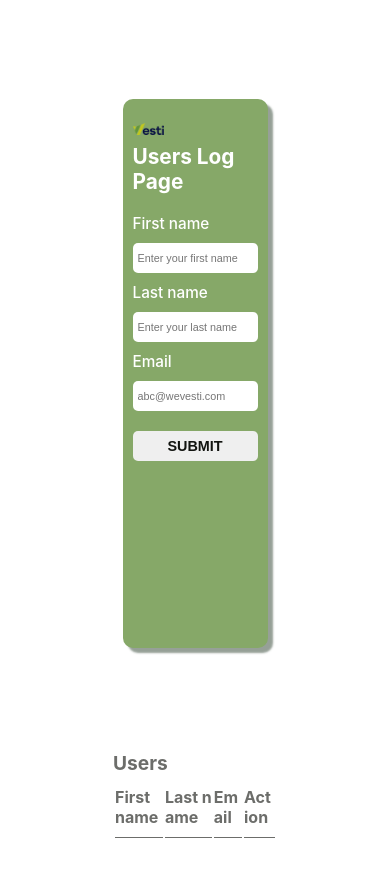
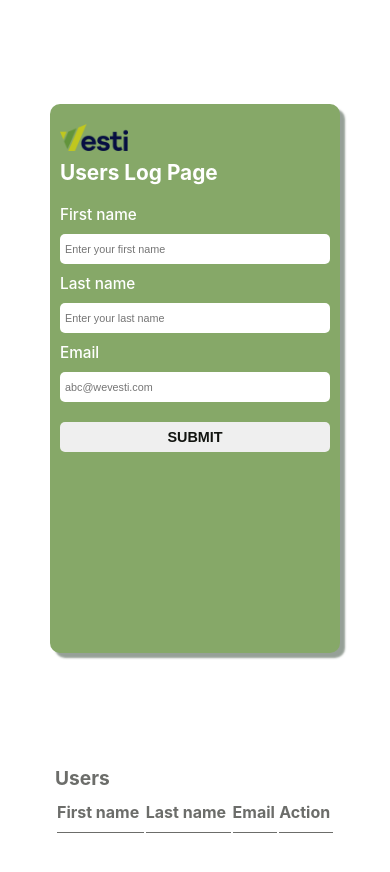
Before and after one commit to spvrroww/reactreprovesti, a React (Create React App) app: page / in a window 390 px wide. Shown: the top 872 px of the page. Built offline with nearby package versions, Linux system fonts and the light colour scheme.

Commit message:
Added mobile responsiveness

```diff
--- a/src/components/AddUser.module.css
+++ b/src/components/AddUser.module.css
@@ -71,7 +71,7 @@
 
 @media screen and (max-width: 800px) {
   .formwrapper {
-    width: 60%;
+    width: 100%;
     padding: 10px;
     min-height: 65vh;
   }
@@ -127,7 +127,7 @@
 
 @media screen and (max-width: 600px) {
   .formwrapper {
-    width: 50%;
+    width: 100%;
     padding: 10px;
     min-height: 65vh;
   }
--- a/src/components/UserList.module.css
+++ b/src/components/UserList.module.css
@@ -51,7 +51,7 @@
 @media screen and (max-width: 800px) {
   .display-users {
     padding: 5px;
-    width: 60%;
+    width: 100%;
     margin: auto;
   }
 
```
